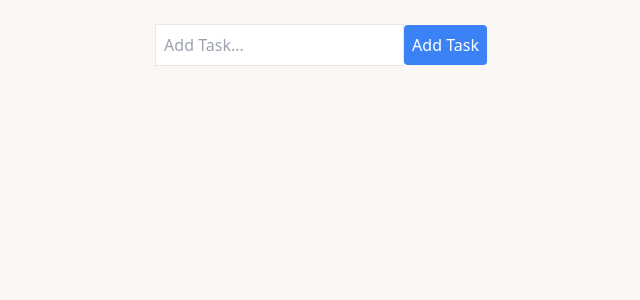
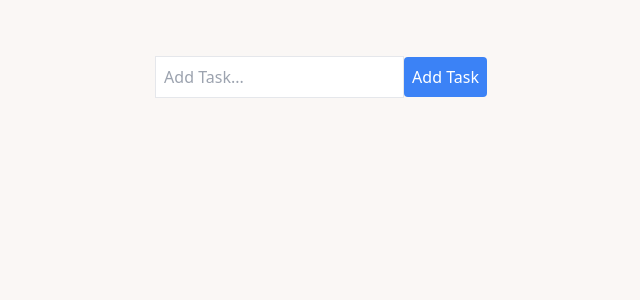
Before and after one commit to warlordsw/todolist, a React (Create React App) app: page / in a window 1280 px wide. Shown: the top 300 px of the page, without its empty margins (319-959 px from the left). Built offline with nearby package versions, Linux system fonts and the light colour scheme.

Commit message:
add margin ,max-width and padding to css

```diff
--- a/src/index.css
+++ b/src/index.css
@@ -5,4 +5,7 @@
 
 body {
   height: 100vh;
+  max-width: 700px;
+  margin: auto;
+  padding: 2rem;
 }
```
